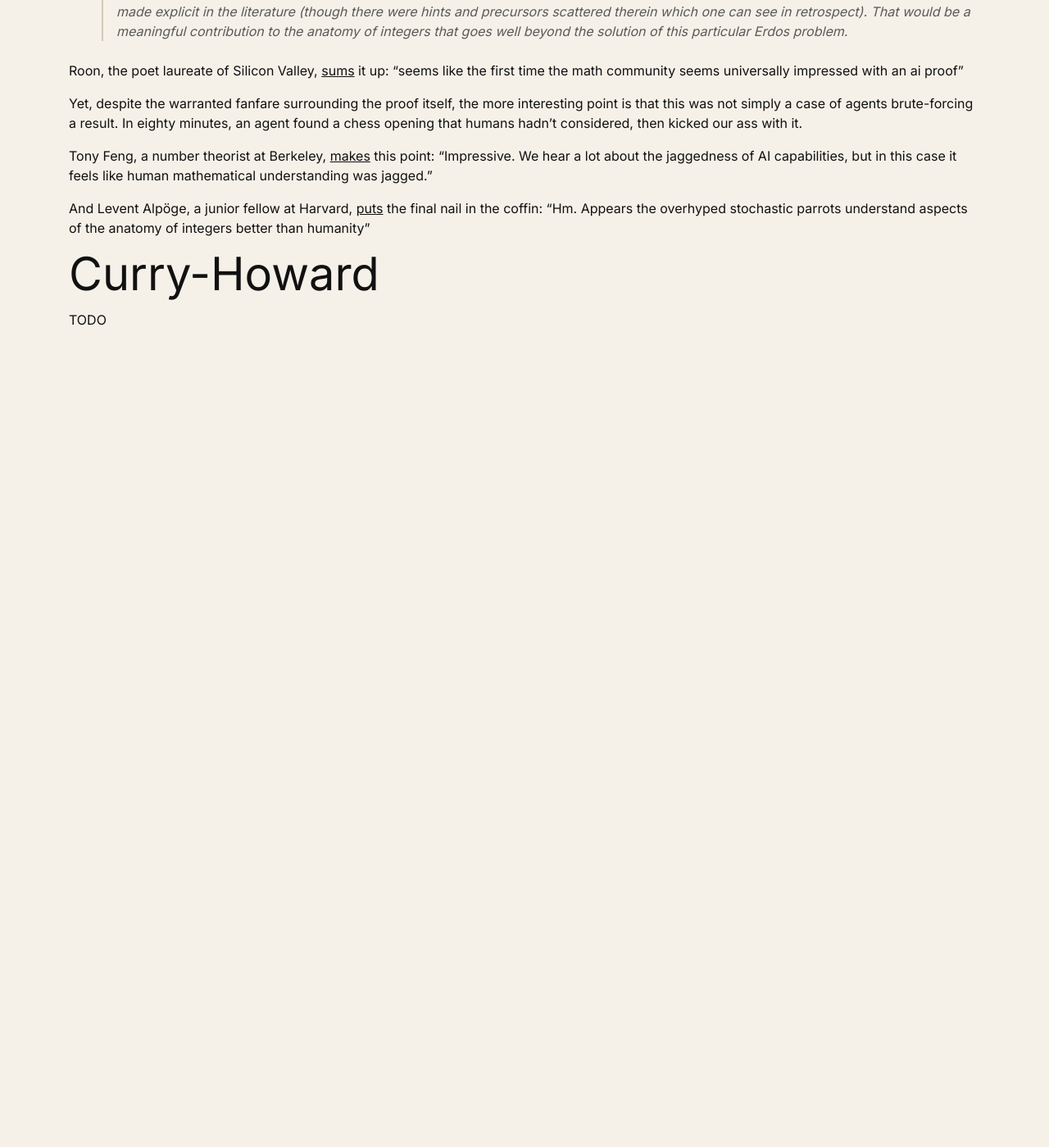
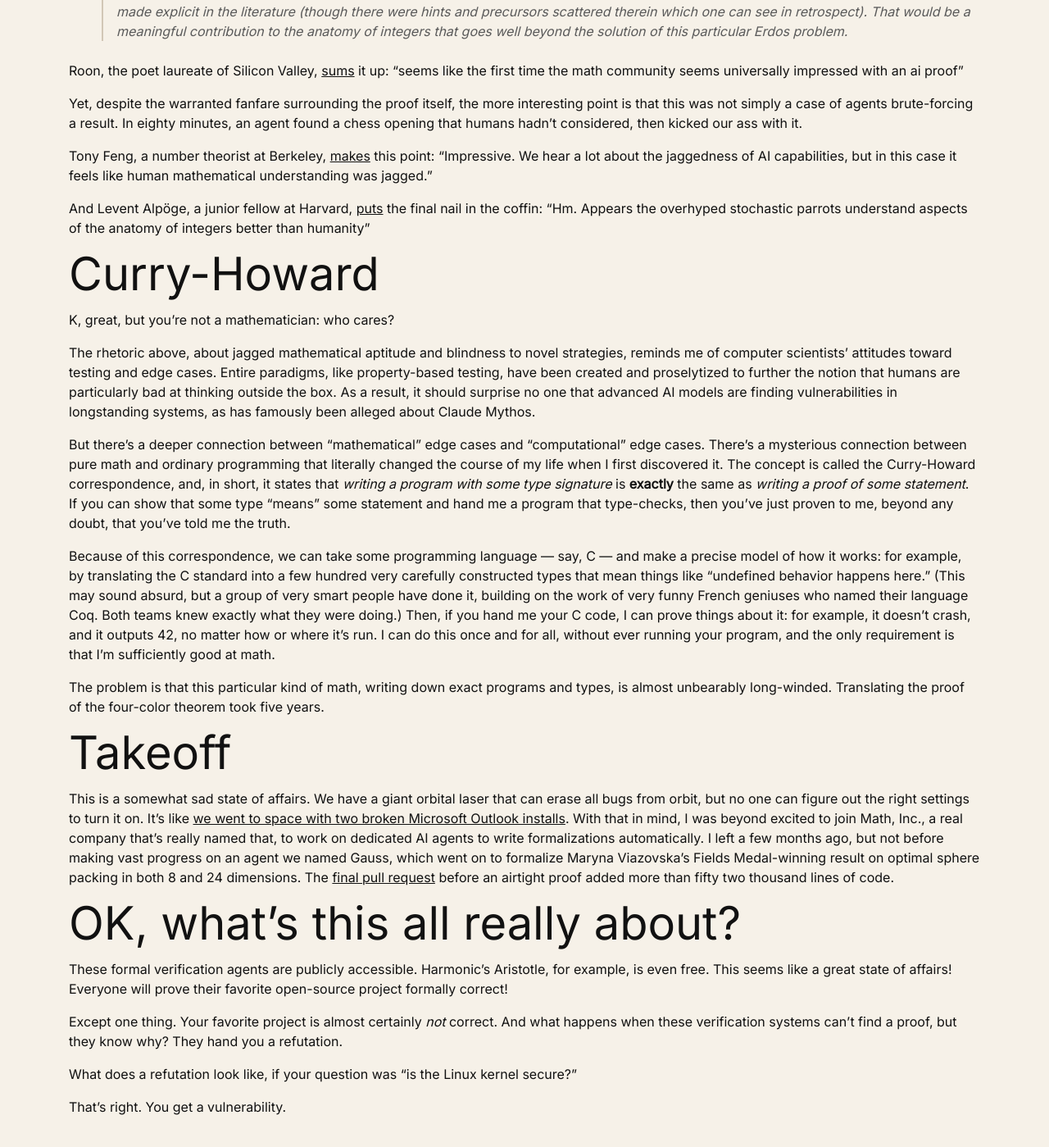
Before and after one commit to wrsturgeon/wrsturgeon.github.io, a Jekyll site: the page built from _posts/2026-04-16-first-post.md, in a window 1280 px wide and 1400 px high, scrolled down 934 px. Shown: the whole window at 82% size. Built offline with Jekyll 4.4.1, drawn with Linux system fonts in a browser that asks for light colours; before the commit the page ends 1416 px from its top, so only the background shows below that; some of the changed text lies outside the part shown.

Commit message:
post roughly done

```diff
--- a/_posts/2026-04-16-first-post.md
+++ b/_posts/2026-04-16-first-post.md
@@ -38,4 +38,40 @@
 
 # Curry-Howard
 
-TODO
+K, great, but you're not a mathematician: who cares?
+
+The rhetoric above, about jagged mathematical aptitude and blindness to novel strategies, reminds me of computer scientists' attitudes toward testing and edge cases.
+Entire paradigms, like property-based testing, have been created and proselytized to further the notion that humans are particularly bad at thinking outside the box.
+As a result, it should surprise no one that advanced AI models are finding vulnerabilities in longstanding systems, as has famously been alleged about Claude Mythos.
+
+But there's a deeper connection between "mathematical" edge cases and "computational" edge cases.
+There's a mysterious connection between pure math and ordinary programming that literally changed the course of my life when I first discovered it.
+The concept is called the Curry-Howard correspondence, and, in short, it states that
+*writing a program with some type signature* is **exactly** the same as *writing a proof of some statement*.
+If you can show that some type "means" some statement and hand me a program that type-checks, then you've just proven to me, beyond any doubt, that you've told me the truth.
+
+Because of this correspondence, we can take some programming language — say, C — and make a precise model of how it works:
+for example, by translating the C standard into a few hundred very carefully constructed types that mean things like "undefined behavior happens here."
+(This may sound absurd, but a group of very smart people have done it, building on the work of very funny French geniuses who named their language Coq. Both teams knew exactly what they were doing.)
+Then, if you hand me your C code, I can prove things about it: for example, it doesn't crash, and it outputs 42, no matter how or where it's run.
+I can do this once and for all, without ever running your program, and the only requirement is that I'm sufficiently good at math.
+
+The problem is that this particular kind of math, writing down exact programs and types, is almost unbearably long-winded. Translating the proof of the four-color theorem took five years.
+
+# Takeoff
+
+This is a somewhat sad state of affairs. We have a giant orbital laser that can erase all bugs from orbit, but no one can figure out the right settings to turn it on.
+It's like [we went to space with two broken Microsoft Outlook installs](https://www.404media.co/artemis-2-astronauts-microsoft-outlook-livestream/).
+With that in mind, I was beyond excited to join Math, Inc., a real company that's really named that, to work on dedicated AI agents to write formalizations automatically.
+I left a few months ago, but not before making vast progress on an agent we named Gauss, which went on to formalize Maryna Viazovska's Fields Medal-winning result on optimal sphere packing in both 8 and 24 dimensions.
+The [final pull request](https://github.com/thefundamentaltheor3m/Sphere-Packing-Lean/pull/341) before an airtight proof added more than fifty two thousand lines of code.
+
+# OK, what's this all really about?
+
+These formal verification agents are publicly accessible. Harmonic's Aristotle, for example, is even free. This seems like a great state of affairs! Everyone will prove their favorite open-source project formally correct!
+
+Except one thing. Your favorite project is almost certainly *not* correct. And what happens when these verification systems can't find a proof, but they know why? They hand you a refutation.
+
+What does a refutation look like, if your question was "is the Linux kernel secure?"
+
+That's right. You get a vulnerability.
```
Also changed, not shown: other parts of _posts/2026-04-16-first-post.md (+1 -1 lines).
